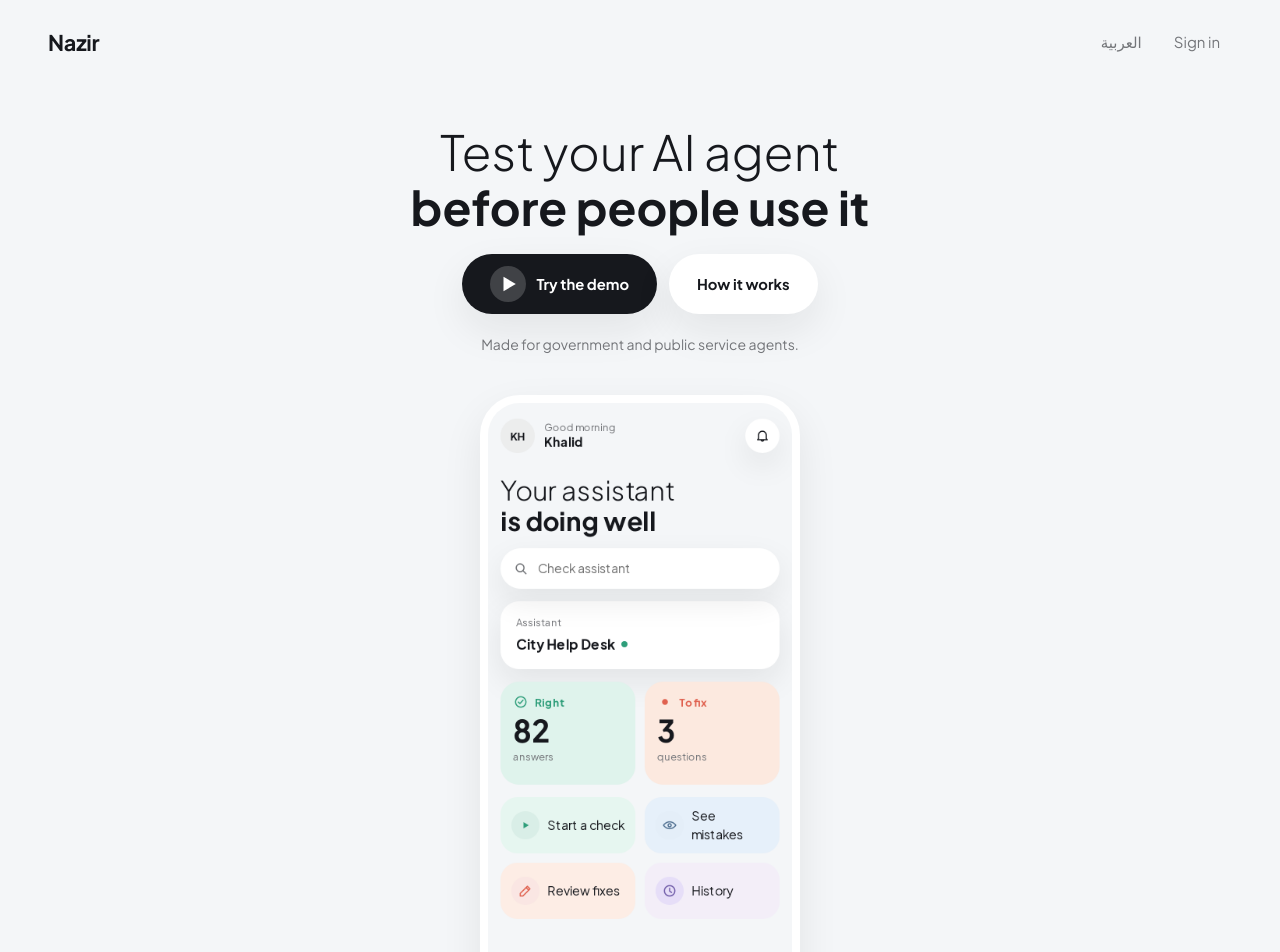
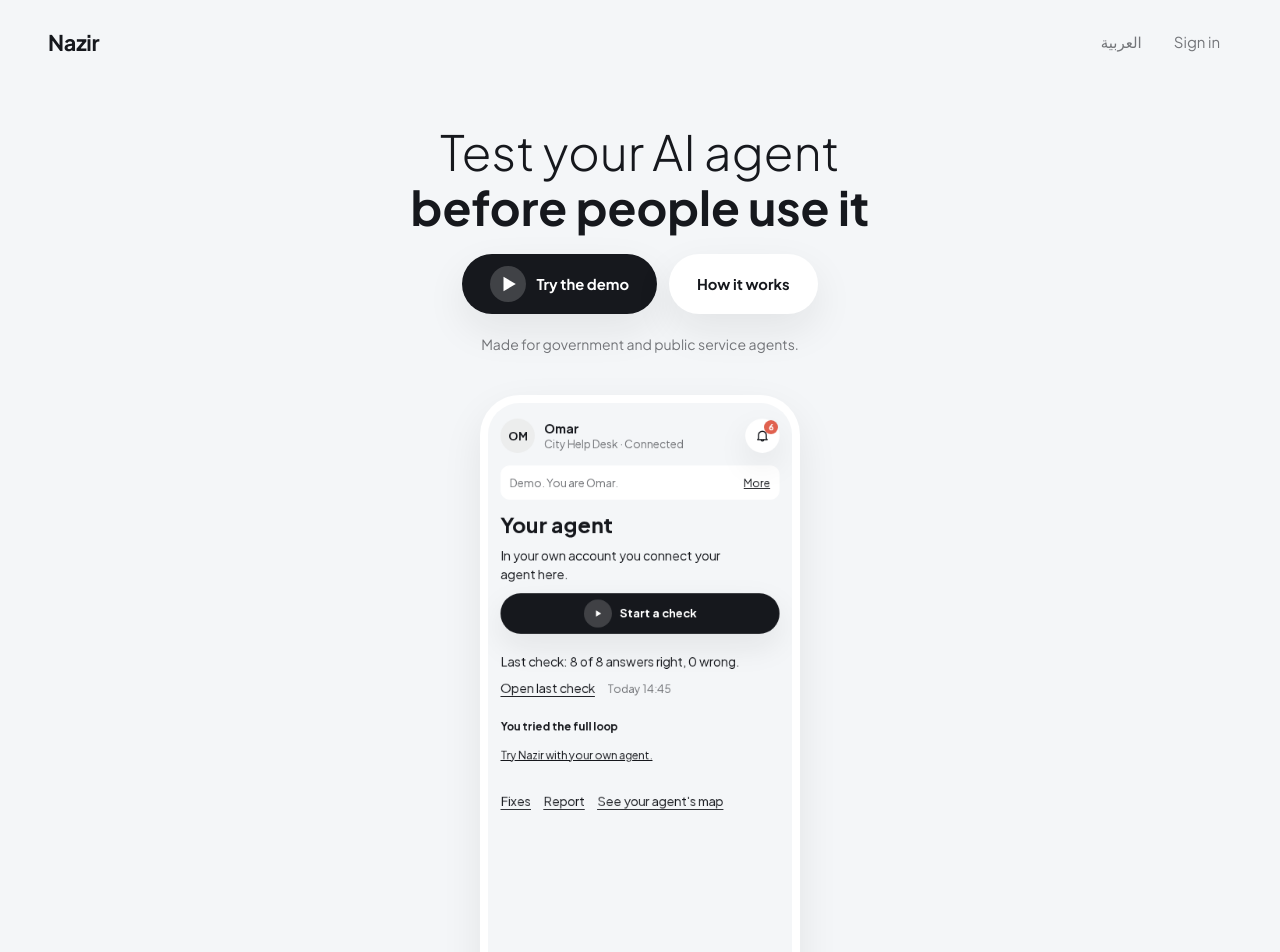
Before and after one commit to shanifadhil33-blip/nazir, a Next.js app: page / in a window 1280 px wide. Shown: the top 952 px of the page. Built offline with nearby package versions, Linux system fonts and the light colour scheme; no server answers.

Commit message:
Refresh landing images from the current live sample

```diff
--- a/src/components/landing/landing.tsx
+++ b/src/components/landing/landing.tsx
@@ -21,7 +21,7 @@ export function HeroPhone({ lang }: { lang: Lang }) {
     <div className="nz-hero-phone">
       {/* A real capture of the built home screen on demo data. */}
       {/* eslint-disable-next-line @next/next/no-img-element */}
-      <img src={heroSrc(lang)} alt={copy.landing.heroAlt} width={390} height={820} />
+      <img src={heroSrc(lang)} alt={copy.landing.heroAlt} width={390} height={844} />
     </div>
   );
 }
```
Also changed, not shown: public/hero-home-ar.png, public/hero-home-en.png.
